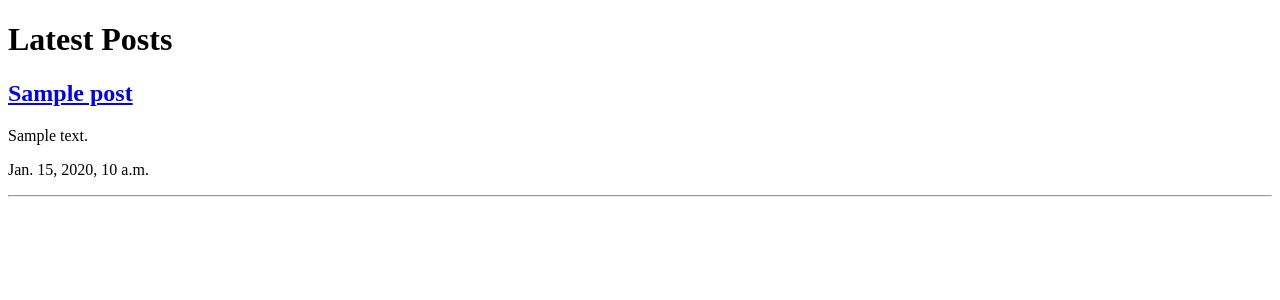
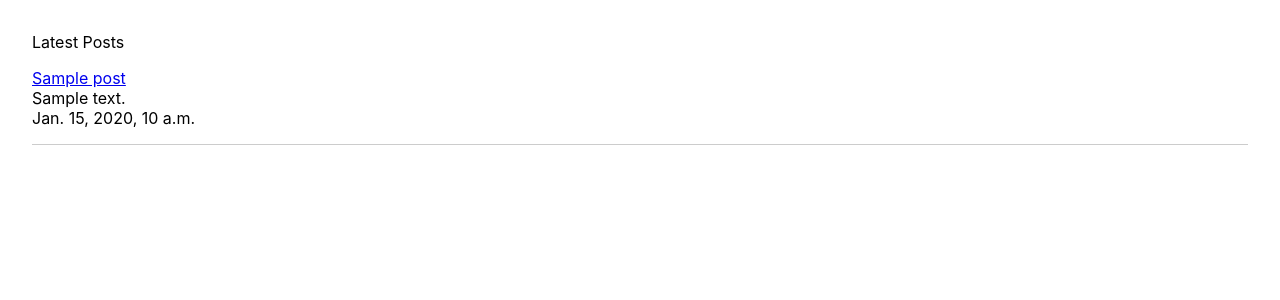
Before and after one commit to demicoder/django-blog, a Django app: page /post/ in a window 1280 px wide. Shown: the top 300 px of the page. Run offline with Django 3.2, Linux system fonts and the light colour scheme; tables that the repository leaves empty hold one stand-in row (values such as "Sample post").

Commit message:
Create base template

```diff
--- a/blog/urls.py
+++ b/blog/urls.py
@@ -16,6 +16,8 @@ Including another URLconf
 from django.contrib import admin
 from django.urls import path, include
 
+from django.contrib.staticfiles.urls import staticfiles_urlpatterns
+
 from . import views
 
 urlpatterns = [
@@ -24,3 +26,5 @@ urlpatterns = [
     path('post/', include('posts.urls')),
     path('admin/', admin.site.urls),
 ]
+
+urlpatterns += staticfiles_urlpatterns()
--- a/posts/templates/post_list.html
+++ b/posts/templates/post_list.html
@@ -1,16 +1,10 @@
-<!DOCTYPE html>
-<html lang="en">
+{% extends 'base_layout.html' %}
 
-<head>
-    <meta charset="UTF-8">
-    <meta name="viewport" content="width=device-width, initial-scale=1.0">
-    <meta http-equiv="X-UA-Compatible" content="ie=edge">
-    <title>Post List</title>
-</head>
+{% block title %}
+    Home
+{% endblock %}
 
-<body>
-
-
+{% block content %}
     <h1>Latest Posts</h1>
 
     <div class="posts">
@@ -20,17 +14,14 @@
                 <h2> <a href="{{ post.slug }}">{{ post.title }} </a> </h2>
             </header>
 
-            {{ post.truncate_body }}
+            <p>{{ post.truncate_body }}</p>
 
             <footer>
                 <p><time> {{ post.pub_date}}</time></p>
             </footer>
 
         </div>
-        <hr>
         {% endfor %}
     </div>
 
-</body>
-
-</html>
+{% endblock %}
--- /dev/null
+++ b/public/css/style.css
@@ -0,0 +1,19 @@
+*,
+*:before,
+*:after {
+    padding: 0;
+    margin: 0;
+    box-sizing: border-box;
+    font-weight: normal;
+    font-size: 100%;
+}
+
+body {
+    font-family: -apple-system, BlinkMacSystemFont, 'Segoe UI', Roboto, Oxygen, Ubuntu, Cantarell, 'Open Sans', 'Helvetica Neue', sans-serif;
+    padding: 2rem;
+}
+
+.post {
+    padding: 1rem 0;
+    border-bottom: 1px solid #ccc;
+}
--- /dev/null
+++ b/templates/base_layout.html
@@ -0,0 +1,20 @@
+{% load static from staticfiles %}
+<!DOCTYPE html>
+<html lang="en">
+
+<head>
+    <meta charset="UTF-8">
+    <meta name="viewport" content="width=device-width, initial-scale=1.0">
+    <meta http-equiv="X-UA-Compatible" content="ie=edge">
+    <title>{% block title %}{% endblock %}</title>
+    <link rel="stylesheet" href="{% static 'css/style.css' %}">
+</head>
+
+<body>
+
+    {% block content %}
+    {% endblock %}
+
+</body>
+
+</html>
```
Also changed, not shown: blog/settings.py (+9 -2 lines).
